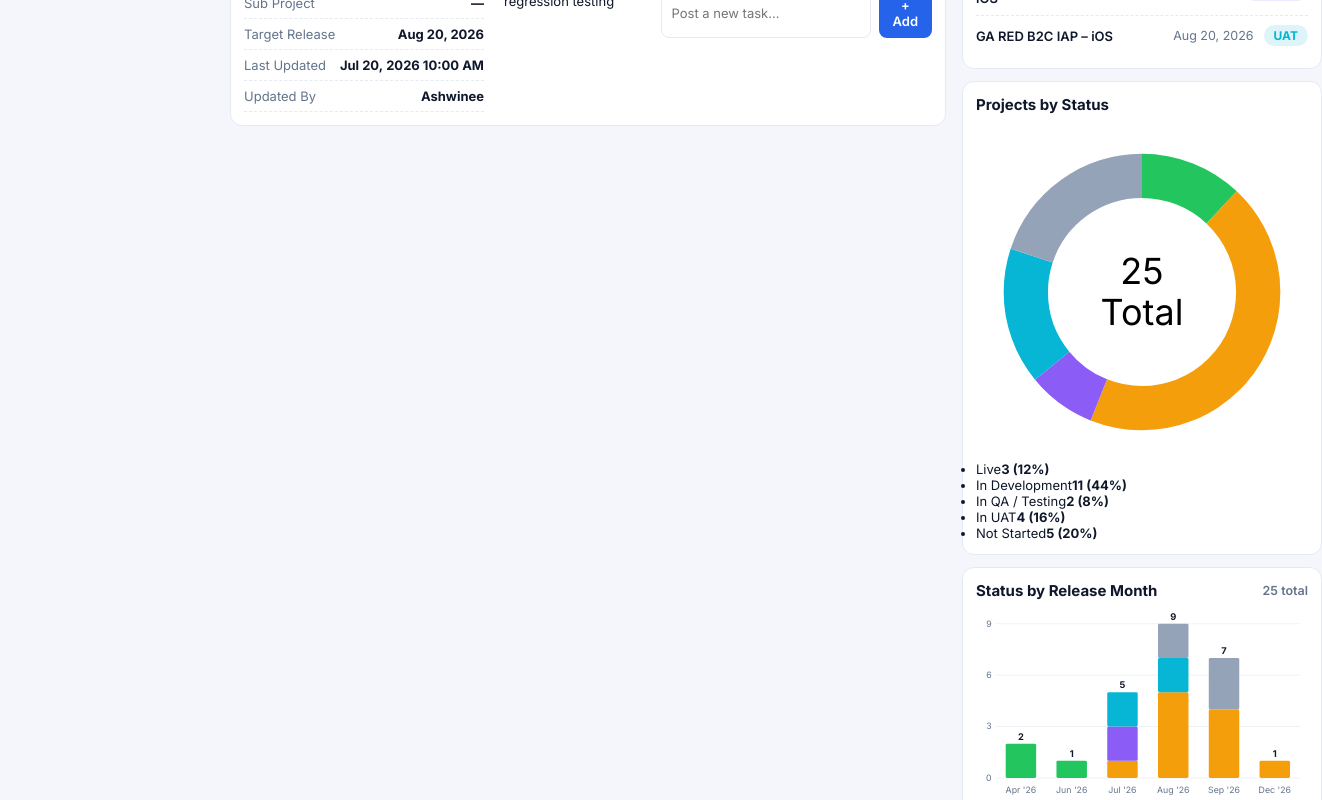
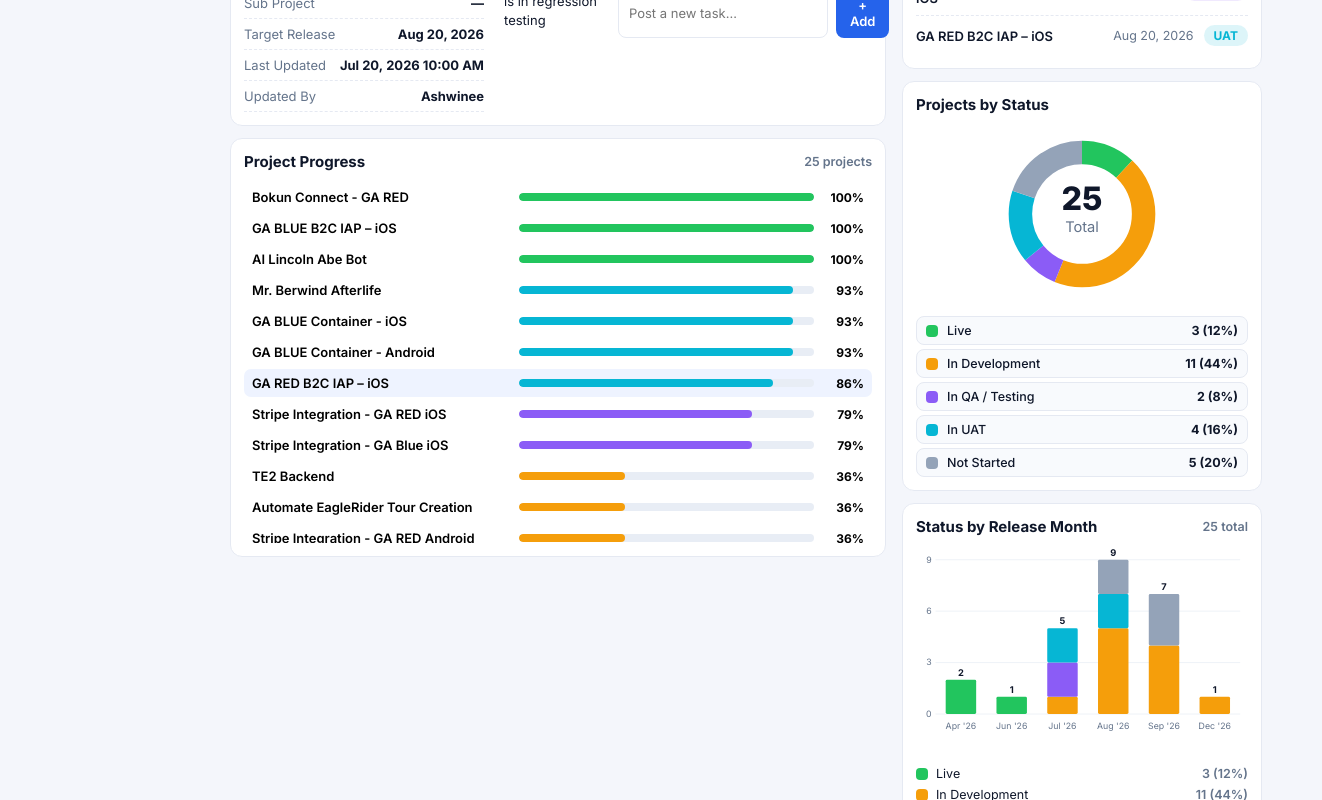
Before and after one commit to shahyug721-sudo/Engineering-dashboard-, a React (Vite) app: page / in a window 1280 px wide. Shown: the part 1640-2440 px from the top of the page, 1322 px wide, since content can reach past the window. Built offline with nearby package versions, Linux system fonts and the light colour scheme.

Commit message:
Add Project Progress bar-list beside charts; restore + enlarge pie chart with clearly labeled legend

```diff
--- a/src/App.jsx
+++ b/src/App.jsx
@@ -5,6 +5,7 @@
 import ProjectsTable from './components/ProjectsTable.jsx'
 import ProjectDetails from './components/ProjectDetails.jsx'
 import RightPanel from './components/RightPanel.jsx'
+import ProgressList from './components/ProgressList.jsx'
 import ProjectModal from './components/ProjectModal.jsx'
 import BackendSheet from './components/BackendSheet.jsx'
 import Reports from './components/Reports.jsx'
@@ -62,7 +63,10 @@
               onEdit={(p) => setModal({ project: p })}
             />
             <div className="bottom-grid">
-              <ProjectDetails project={selected} onEdit={(p) => setModal({ project: p })} onSelect={setSelectedId} />
+              <div className="left-col">
+                <ProjectDetails project={selected} onEdit={(p) => setModal({ project: p })} onSelect={setSelectedId} />
+                <ProgressList projects={store.projects} selectedId={selected && selected.id} onSelect={setSelectedId} />
+              </div>
               <RightPanel projects={store.projects} />
             </div>
           </>
--- /dev/null
+++ b/src/components/ProgressList.jsx
@@ -0,0 +1,36 @@
+import { progress, deriveStatus, STATUS_COLORS } from '../utils.js'
+
+// Compact "project vs. progress" bar graph for the space beside the charts.
+export default function ProgressList({ projects, selectedId, onSelect }) {
+  const rows = [...projects].sort((a, b) => progress(b) - progress(a))
+
+  return (
+    <div className="panel">
+      <div className="panel-head">
+        <h2>Project Progress</h2>
+        <span className="chart-total">{projects.length} projects</span>
+      </div>
+      <div className="prog-list">
+        {rows.map((p) => {
+          const pct = progress(p)
+          const color = STATUS_COLORS[deriveStatus(p)] || '#94a3b8'
+          return (
+            <button
+              key={p.id}
+              className={'prog-list-row' + (selectedId === p.id ? ' active' : '')}
+              onClick={() => onSelect && onSelect(p.id)}
+              title={`${p.name} — ${deriveStatus(p)}`}
+            >
+              <span className="plr-name">{p.name}</span>
+              <span className="plr-bar">
+                <span className="plr-fill" style={{ width: pct + '%', background: color }} />
+              </span>
+              <span className="plr-pct">{pct}%</span>
+            </button>
+          )
+        })}
+        {rows.length === 0 && <p className="muted">No projects yet.</p>}
+      </div>
+    </div>
+  )
+}
--- a/src/styles.css
+++ b/src/styles.css
@@ -226,6 +226,7 @@
 
 /* right column */
 .right-col { display: flex; flex-direction: column; }
+.left-col { min-width: 0; }
 .releases { list-style: none; }
 .releases li { display: flex; align-items: center; gap: 10px; padding: 9px 0; border-bottom: 1px dashed var(--line); }
 .releases li:last-child { border-bottom: 0; }
@@ -241,7 +242,32 @@
 .chart-legend { list-style: none; margin-top: 10px; }
 .chart-legend li { display: flex; align-items: center; gap: 8px; padding: 3px 0; font-size: 12.5px; }
 .chart-legend b { margin-left: auto; font-weight: 600; color: var(--muted); }
-.dot { width: 10px; height: 10px; border-radius: 999px; flex-shrink: 0; }
+.dot { width: 12px; height: 12px; border-radius: 4px; flex-shrink: 0; }
+
+/* ---------- Donut / pie chart ---------- */
+.donut-wrap { display: flex; flex-direction: column; align-items: center; gap: 14px; }
+.donut { width: 176px; height: 176px; flex-shrink: 0; }
+.donut-num { font-size: 22px; font-weight: 800; fill: var(--text); }
+.donut-sub { font-size: 10px; fill: var(--muted); }
+.donut-legend { list-style: none; width: 100%; display: flex; flex-direction: column; gap: 4px; }
+.donut-legend li {
+  display: flex; align-items: center; gap: 9px; padding: 6px 9px; font-size: 12.5px;
+  border-radius: 8px; background: #f8fafd; border: 1px solid var(--line); font-weight: 500;
+}
+.donut-legend li b { margin-left: auto; font-weight: 700; color: var(--text); }
+
+/* ---------- Project Progress list (left of charts) ---------- */
+.prog-list { display: flex; flex-direction: column; gap: 3px; max-height: 360px; overflow-y: auto; }
+.prog-list-row {
+  display: flex; align-items: center; gap: 10px; width: 100%; text-align: left;
+  background: none; border: 0; border-radius: 7px; padding: 6px 8px; cursor: pointer; font: inherit;
+}
+.prog-list-row:hover { background: #f4f7fc; }
+.prog-list-row.active { background: #eef3ff; }
+.plr-name { flex: 0 0 42%; font-weight: 600; white-space: nowrap; overflow: hidden; text-overflow: ellipsis; }
+.plr-bar { flex: 1; height: 8px; background: #e8edf5; border-radius: 999px; overflow: hidden; }
+.plr-fill { display: block; height: 100%; border-radius: 999px; }
+.plr-pct { flex: 0 0 40px; text-align: right; font-weight: 700; font-size: 12px; }
 
 /* ---------- Modal ---------- */
 .modal-overlay {
```
